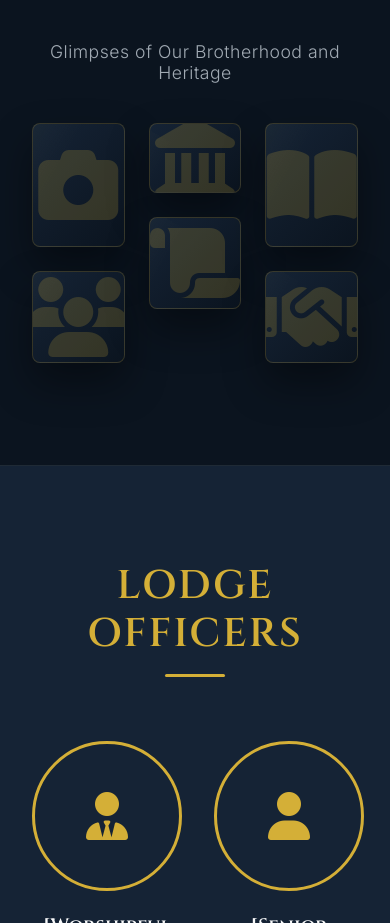
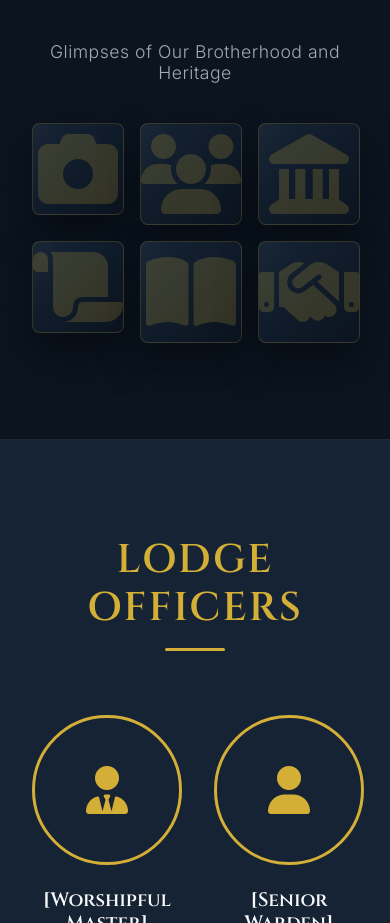
Before and after one commit to kkorey/lightsoftheeast, a plain HTML site: page index.html in a window 390 px wide. Shown: the part 3380-4303 px from the top of the page. Drawn offline with Linux system fonts and the light colour scheme.

Commit message:
Add files via upload

```diff
--- a/style.css
+++ b/style.css
@@ -22,6 +22,7 @@
 html {
     scroll-behavior: smooth;
     font-size: 16px;
+    background-color: var(--color-bg);
 }
 
 body {
@@ -707,13 +708,16 @@ nav.scrolled {
 
 @media (max-width: 768px) {
     .gallery-grid {
-        column-count: 3;
+        column-count: auto;
+        display: grid;
+        grid-template-columns: repeat(3, 1fr);
+        gap: 1rem;
     }
-}
-
-@media (max-width: 480px) {
-    .gallery-grid {
-        column-count: 3;
+    .gallery-item {
+        margin-bottom: 0;
+    }
+    .gallery-item .image-placeholder {
+        aspect-ratio: 1 / 1 !important;
     }
 }
 
```
